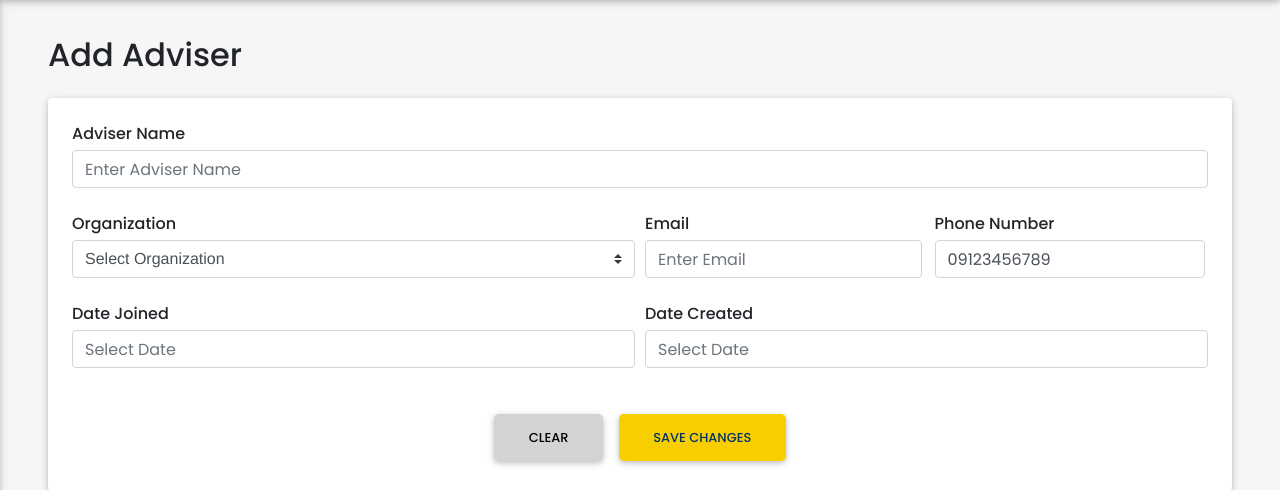
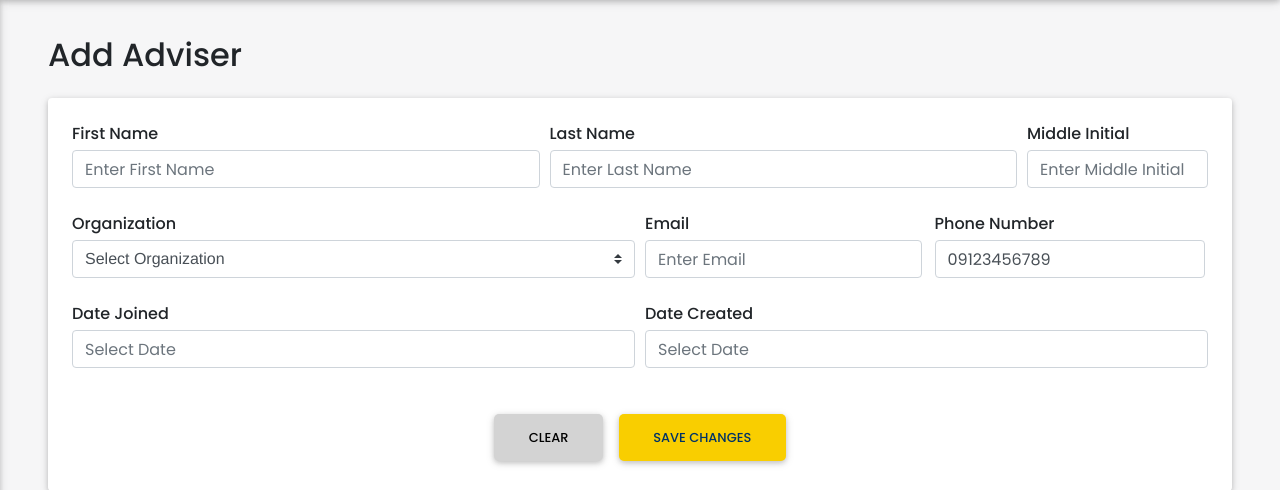
Before and after one commit to nonokish/ISATUStudentOrgPortal, a PHP site: page /superadmin/advisers/add_adviser in a window 1280 px wide. Shown: the part 60-550 px from the top of the page. Run offline with PHP 8.4, Linux system fonts and the light colour scheme; some libraries are stand-ins or nearby versions.

Commit message:
adviser name

```diff
--- a/superadmin/advisers/add_adviser/index.php
+++ b/superadmin/advisers/add_adviser/index.php
@@ -136,9 +136,19 @@
             <form class="text-center form-row" action="../../actions/add-announcement.php" method="POST">
                 <input type="text" name="val" value="SA" hidden/>
 
-                <div class="col-12 mb-4">
-                  <label class="float-left mb-1 field-label">Adviser Name</label>
-                  <input type="text" class="form-control" id="orgName" name="orgName" placeholder="Enter Adviser Name" required>
+                <div class="col-5 mb-4">
+                  <label class="float-left mb-1 field-label">First Name</label>
+                  <input type="text" class="form-control" id="" name="orgName" placeholder="Enter First Name" required>
+                </div>
+
+                <div class="col-5 mb-4">
+                  <label class="float-left mb-1 field-label">Last Name</label>
+                  <input type="text" class="form-control" id="" name="orgName" placeholder="Enter Last Name" required>
+                </div>
+
+                <div class="col-2 mb-4">
+                  <label class="float-left mb-1 field-label">Middle Initial</label>
+                  <input type="text" class="form-control" id="" name="orgName" placeholder="Enter Middle Initial" required>
                 </div>
 
                 <div class="col-6 mb-4">
```
